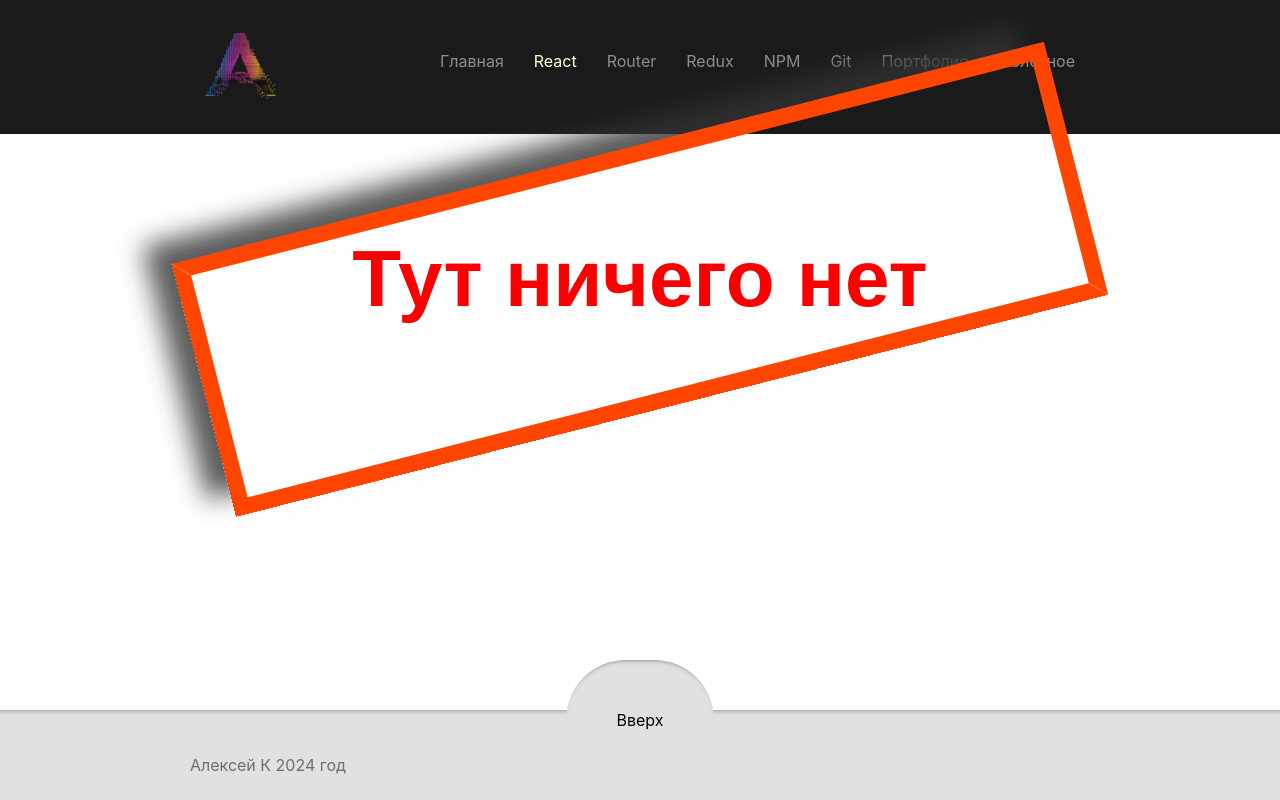
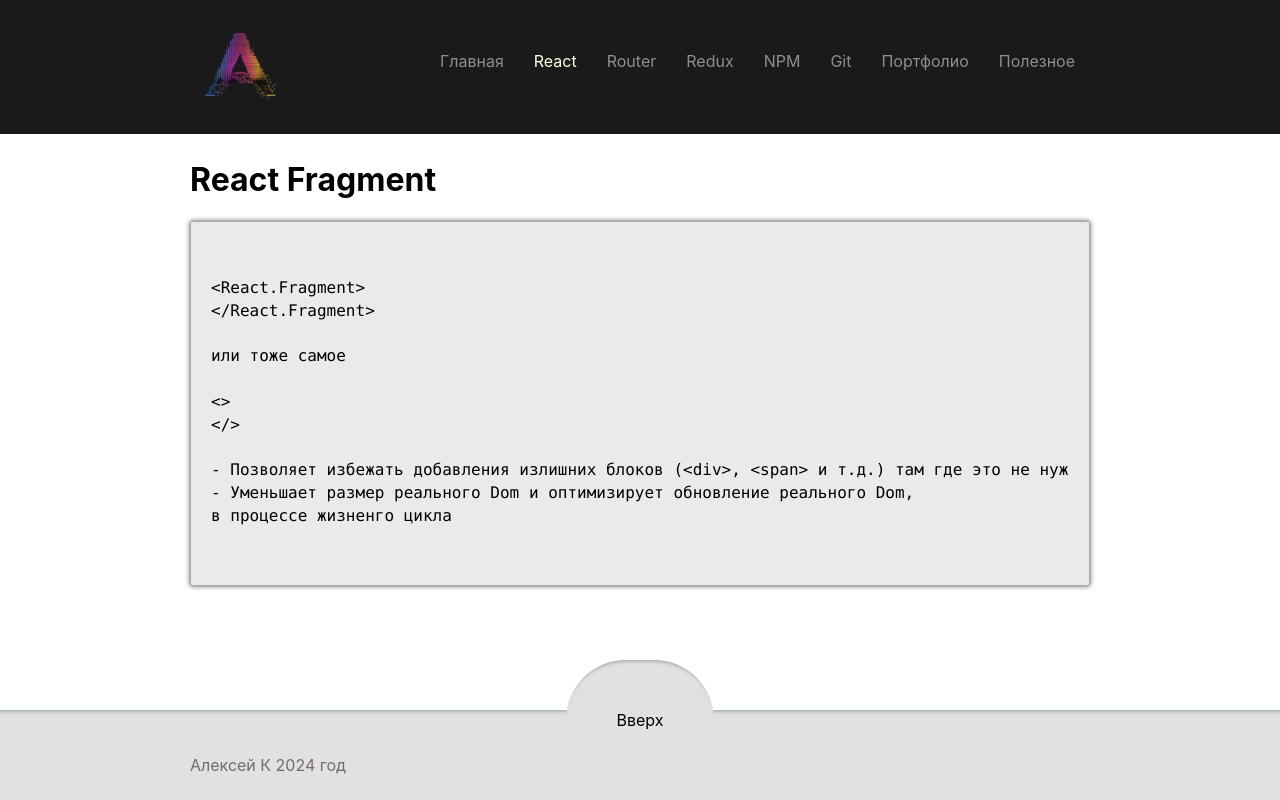
Before and after one commit to AlekseiKutukov/aleksei-k.ru, a React (Create React App) app: page /react/fragment in a window 1280 px wide. Built offline with nearby package versions, Linux system fonts and the light colour scheme.

Commit message:
add page react fragment

```diff
--- a/src/App.js
+++ b/src/App.js
@@ -20,6 +20,7 @@ import Header from './components/Header';
 import StateViaProps from './pageRouter/react/state-via-props/StateViaProps';
 import IterateOverAnArrayOfObjects from './pageRouter/react/iterate-over-an-array-of-objects/IterateOverAnArrayOfObjects';
 import LogicalAndOperator from './pageRouter/react/logical-and-operator/LogicalAndOperator';
+import Fragment from './pageRouter/react/react-fragment/Fragment';
 
 function App() {
   return (
@@ -41,6 +42,7 @@ function App() {
               path="react/logical-and-operator"
               element={<LogicalAndOperator />}
             />
+            <Route path="react/fragment" element={<Fragment />} />
             <Route path="router" element={<RouterT />} />
             <Route path="redux" element={<ReduxT />} />
             <Route path="npm" element={<Npm />} />
--- a/src/pageRouter/react/ReactT.jsx
+++ b/src/pageRouter/react/ReactT.jsx
@@ -31,6 +31,11 @@ const ReactT = () => {
             Логический оператор И
           </div>
         </Link>
+        <Link to="./fragment">
+          <div className="cards__example__code" title="Посмотреть пример">
+            Реакт фрагмент
+          </div>
+        </Link>
       </div>
     </>
   );
--- /dev/null
+++ b/src/pageRouter/react/react-fragment/Fragment.jsx
@@ -0,0 +1,29 @@
+const Fragment = () => {
+  return (
+    <>
+      <h1>React Fragment</h1>
+      <div className="body_article">
+        <pre>
+          <code>
+            {`
+<React.Fragment>
+</React.Fragment>
+
+или тоже самое
+
+<>
+</>
+
+- Позволяет избежать добавления излишних блоков (<div>, <span> и т.д.) там где это не нужно
+- Уменьшает размер реального Dom и оптимизирует обновление реального Dom,
+в процессе жизненго цикла
+
+`}
+          </code>
+        </pre>
+      </div>
+    </>
+  );
+};
+
+export default Fragment;
```
